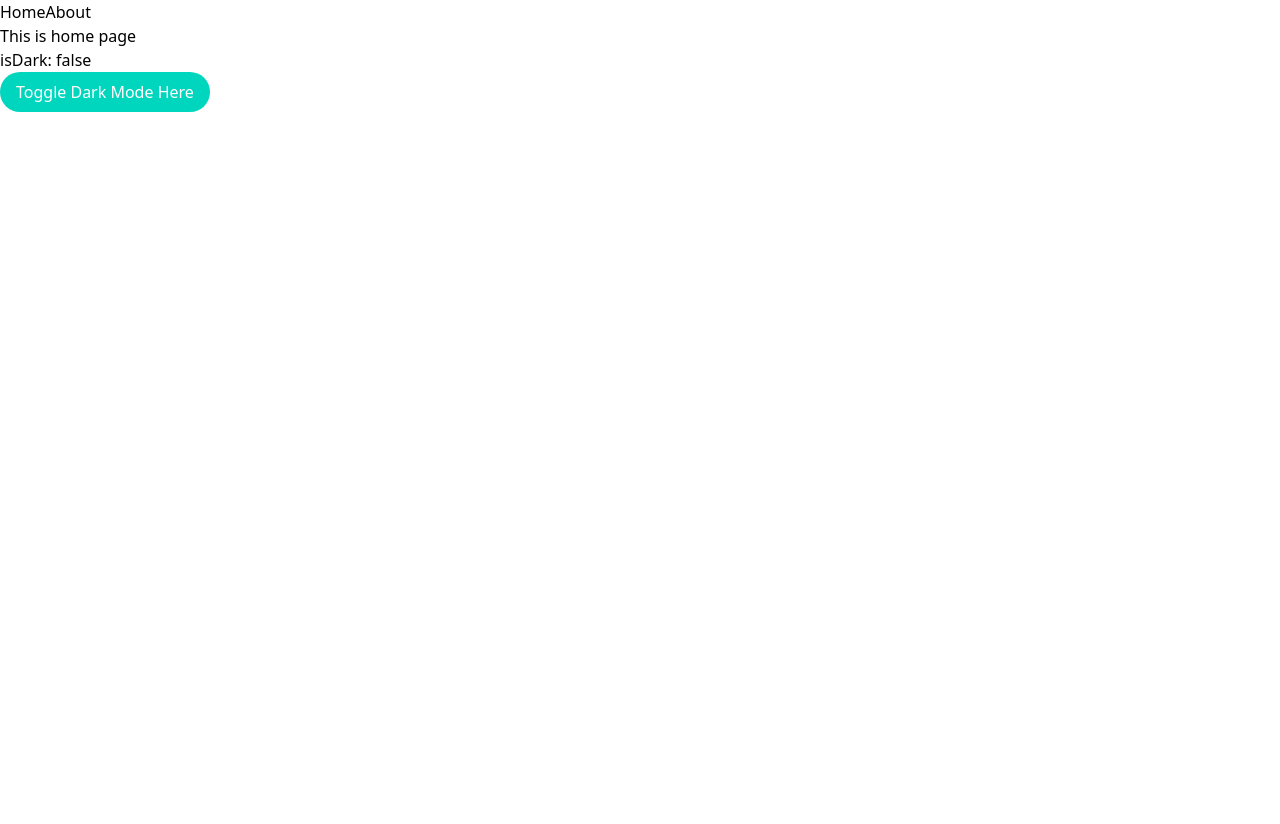
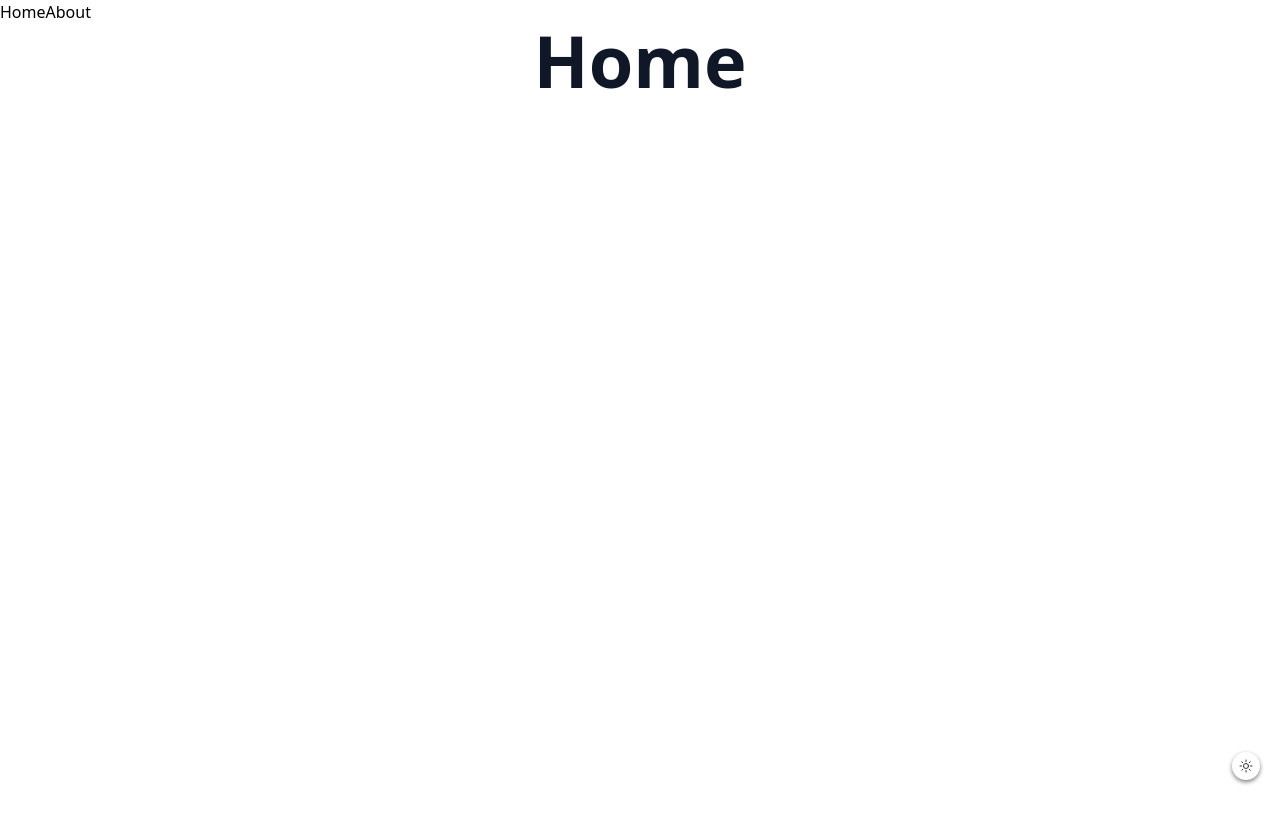
Before and after one commit to shanhaven/shanty, a Vue app: page / in a window 1280 px wide. Before the commit the page ends 800 px from the top, so only its background shows below. Built offline with nearby package versions, Linux system fonts and the light colour scheme.

Commit message:
<add> toggle button for dark/light mode

```diff
--- a/src/App.vue
+++ b/src/App.vue
@@ -1,16 +1,19 @@
 <script setup lang="ts">
 import { RouterLink, RouterView } from 'vue-router'
+import DarkModeToggle from '@/components/layouts/DarkModeToggle.vue'
 </script>
 
 <template>
-  <header>
+  <header class="bg-white dark:bg-gray-800">
     <nav>
       <RouterLink to="/">Home</RouterLink>
       <RouterLink to="/about">About</RouterLink>
     </nav>
   </header>
-
-  <RouterView />
+  <main class="bg-white dark:bg-gray-900 min-h-vh min-h-screen">
+    <RouterView />
+  </main>
+  <DarkModeToggle/>
 </template>
 
 <style scoped>
--- /dev/null
+++ b/src/components/layouts/DarkModeToggle.vue
@@ -0,0 +1,61 @@
+<script setup lang="ts">
+import { useDark, useToggle } from '@vueuse/core';
+import { SunIcon, MoonIcon } from '@heroicons/vue/24/outline'; // Or your preferred icon library
+import { computed } from 'vue';
+
+const isDark = useDark();
+const toggleDark = useToggle(isDark);
+
+const currentIcon = computed(() => isDark.value ? MoonIcon : SunIcon);
+
+</script>
+
+<template>
+  <div class="dark-mode-toggle">
+    <button @click="toggleDark()" class="toggle-button">
+      <component :is="currentIcon" class="toggle-icon" />
+    </button>
+  </div>
+</template>
+
+<style scoped>
+.dark-mode-toggle {
+  position: fixed;
+  bottom: 20px;
+  right: 20px;
+  z-index: 1000;
+}
+
+.toggle-button {
+  background-color: transparent;
+  border-radius: 50%;
+  padding: 6px;
+  cursor: pointer;
+  box-shadow: 0 2px 4px rgba(0, 0, 0, 0.5);
+  transition: background-color 0.3s ease;
+}
+
+.toggle-button:hover {
+  background-color: rgba(0, 0, 0, 0.1);
+  transform: scale(1.25);
+}
+
+.toggle-icon {
+  width: 1rem;
+  height: 1rem;
+  color: #333;
+  transition: color 0.3s ease;
+}
+
+.dark .toggle-button {
+  border-radius: 50%;
+  box-shadow: 0 3px 6px rgba(255, 255, 255, 0.2);
+}
+.dark .toggle-icon {
+  color: #eee;
+}
+.dark .toggle-button:hover {
+  background-color: rgba(0, 0, 0, 0.7);
+  border: 1px solid rgba(30, 42, 58, 1);
+}
+</style>
--- a/src/views/AboutView.vue
+++ b/src/views/AboutView.vue
@@ -1,7 +1,7 @@
 <template>
-  <main>
-    <h1>This is about page</h1>
-  </main>
+  <section>
+    <h1 class="text-5xl font-semibold text-balance text-gray-900 dark:text-gray-50 sm:text-7xl text-center">About</h1>
+  </section>
 </template>
 
 <style>
--- a/src/views/HomeView.vue
+++ b/src/views/HomeView.vue
@@ -1,17 +1,12 @@
 <script setup lang="ts">
-import {useDark, useToggle} from '@vueuse/core'
-
-const isDark = useDark()
-const toggleDark = useToggle(isDark)
 </script>
 
 <template>
-  <main class="bg-white dark:bg-gray-800">
-    <h1>This is home page</h1>
+  <section>
+    <h1 class="text-5xl font-semibold text-balance text-gray-900 dark:text-gray-50 sm:text-7xl text-center">Home</h1>
+  </section>
+</template>
 
-    <p>isDark: {{isDark}}</p>
-    <button class="px-4 py-2 text-white bg-teal-400 rounded-full" @click="toggleDark()" type="button">
-      Toggle Dark Mode Here
-    </button>
-  </main>
-</template>
+<style scoped>
+
+</style>
```
